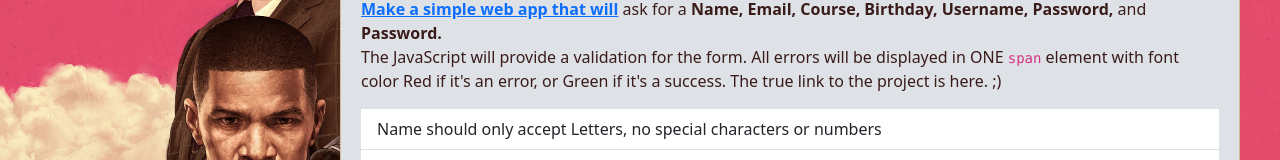
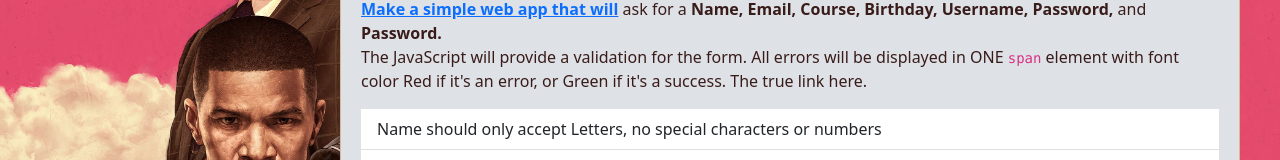
Before and after one commit to keylperez/Web-Dev-2, a plain HTML site: page index.html in a window 1280 px wide. Both pictures are taken after a click on the button "Bootstrap Form". Shown: the part 374-534 px from the top of the page. Drawn offline with nearby package versions, Linux system fonts and the light colour scheme.

Commit message:
rick roll

```diff
--- a/index.html
+++ b/index.html
@@ -78,7 +78,7 @@
                             Make a simple web app that will</a></strong>
                             ask for a <strong>Name, Email, Course, Birthday, Username, Password,</strong> and <strong>Password. </strong> <br>
                             The JavaScript will provide a validation for the form. All errors will be displayed in ONE <code>span</code>
-                            element with font color Red if it's an error, or Green if it's a success. <a href="/Bootstrap Registration/Bootstrap_Perez.html" class="link">The true link to the project is here. ;)</a> <br>
+                            element with font color Red if it's an error, or Green if it's a success. <a href="/Bootstrap Registration/Bootstrap_Perez.html" class="link">The true link here.</a> <br>
                         </p>
                         <ul class="list-group list-group-flush">
                             <li class="list-group-item"><span>Name should only accept Letters, no special characters or numbers</span></li>
```
